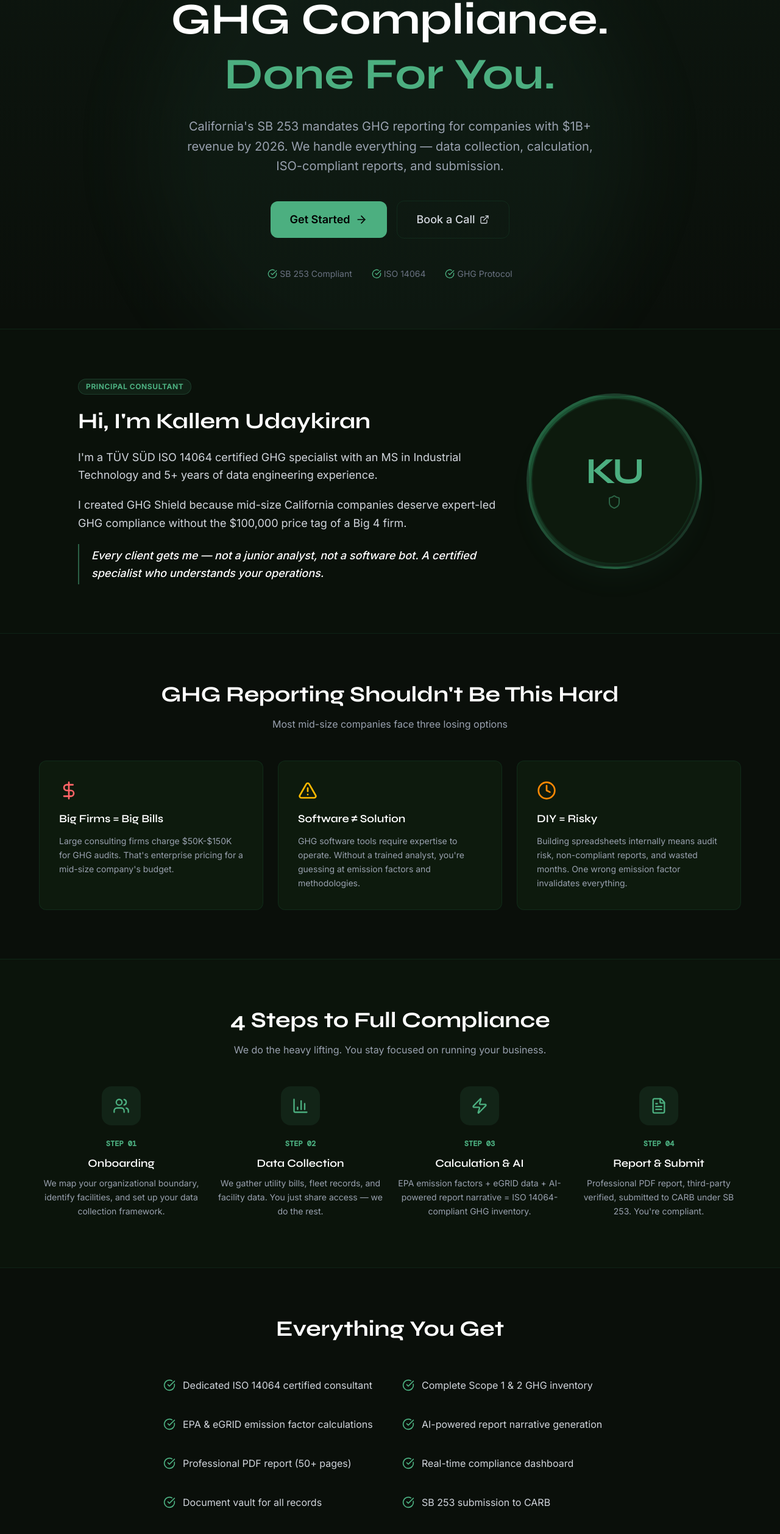
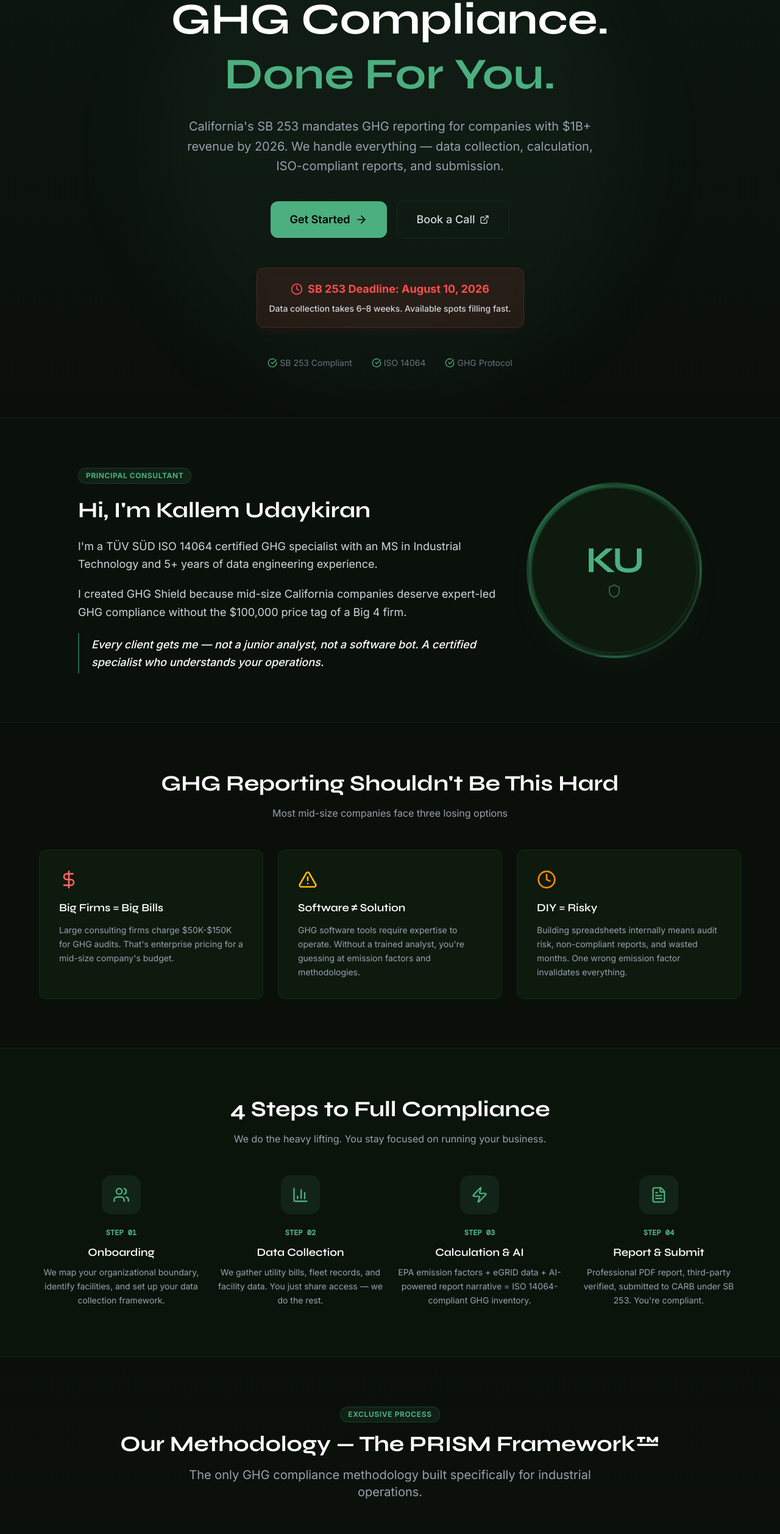
Before and after one commit to uday919/ghg_sheild, a Next.js app: page / in a window 1280 px wide. Shown: the part 234-2749 px from the top of the page at 61% size. Built offline with nearby package versions, Linux system fonts and the light colour scheme; grey boxes are pictures that could not be loaded; a web font is replaced by a local one.

Commit message:
feat: add urgency timeline, PRISM methodology section, and fix footer links

```diff
--- a/app/(public)/page.tsx
+++ b/app/(public)/page.tsx
@@ -73,6 +73,16 @@ export default function LandingPage() {
                             Book a Call
                             <ExternalLink className="w-4 h-4" />
                         </a>
+                    </div>
+
+                    <div className="mt-12 inline-flex flex-col items-center p-5 bg-[#ff4d4d]/10 border border-[#ff4d4d]/20 rounded-xl max-w-xl mx-auto backdrop-blur-sm shadow-lg shadow-[#ff4d4d]/5">
+                        <div className="flex items-center gap-2 text-[#ff4d4d] font-bold mb-2 text-lg">
+                            <Clock className="w-5 h-5" />
+                            <span>SB 253 Deadline: August 10, 2026</span>
+                        </div>
+                        <p className="text-sm text-gray-300 text-center font-medium">
+                            Data collection takes 6–8 weeks. Available spots filling fast.
+                        </p>
                     </div>
 
                     <div className="flex items-center justify-center gap-8 mt-12 text-sm text-gray-500">
@@ -196,6 +206,42 @@ export default function LandingPage() {
                                     {item.title}
                                 </h3>
                                 <p className="text-sm text-gray-400 leading-relaxed">{item.description}</p>
+                            </div>
+                        ))}
+                    </div>
+                </div>
+            </section>
+
+            {/* PRISM Framework */}
+            <section className="py-20 px-4 sm:px-6 lg:px-8 border-t border-[#1a5c3844] bg-gradient-to-b from-[#0a0f0a] to-[#0d1a0d]/30">
+                <div className="max-w-6xl mx-auto">
+                    <div className="text-center mb-16">
+                        <div className="inline-flex items-center gap-2 px-3 py-1 bg-[#4CAF80]/10 border border-[#4CAF80]/20 rounded-full text-xs font-bold text-[#4CAF80] mb-4 tracking-wider uppercase">
+                            Exclusive Process
+                        </div>
+                        <h2 className="text-3xl sm:text-4xl font-bold font-[family-name:var(--font-syne)] mb-4">
+                            Our Methodology — The PRISM Framework™
+                        </h2>
+                        <p className="text-xl text-gray-400 max-w-2xl mx-auto">
+                            The only GHG compliance methodology built specifically for industrial operations.
+                        </p>
+                    </div>
+
+                    <div className="grid grid-cols-1 sm:grid-cols-2 md:grid-cols-5 gap-4">
+                        {[
+                            { letter: 'P', title: 'Process Mapping', desc: 'Identify emission sources across operations' },
+                            { letter: 'R', title: 'Raw Data Architecture', desc: 'Structure utility and operational data' },
+                            { letter: 'I', title: 'Inventory Calculation', desc: 'Apply EPA and eGRID methodologies' },
+                            { letter: 'S', title: 'Structured Verification', desc: 'Prepare audit-ready trails for CPAs' },
+                            { letter: 'M', title: 'Management Intelligence', desc: 'Deliver actionable insights via dashboard' }
+                        ].map((item, idx) => (
+                            <div key={idx} className="bg-[#0d1a0d] border border-[#1a5c3844] rounded-2xl p-6 text-center hover:border-[#4CAF80]/40 transition-all flex flex-col items-center group shadow-lg shadow-black/20 relative overflow-hidden">
+                                <div className="absolute top-0 right-0 w-16 h-16 bg-[#4CAF80]/5 rounded-bl-full -z-10 group-hover:scale-150 transition-transform duration-500"></div>
+                                <div className="w-16 h-16 rounded-full bg-[#1a2e1a] border border-[#4CAF80]/20 flex items-center justify-center mb-5 group-hover:scale-110 group-hover:bg-[#4CAF80]/20 transition-all shadow-inner">
+                                    <span className="text-3xl font-black text-[#4CAF80] font-[family-name:var(--font-syne)] tracking-tighter">{item.letter}</span>
+                                </div>
+                                <h3 className="font-bold text-white mb-3 leading-tight font-[family-name:var(--font-syne)]">{item.title}</h3>
+                                <p className="text-sm text-gray-400 leading-relaxed">{item.desc}</p>
                             </div>
                         ))}
                     </div>
@@ -415,11 +461,6 @@ export default function LandingPage() {
             {/* CTA */}
             <section className="py-20 px-4 sm:px-6 lg:px-8 border-t border-[#1a5c3844] bg-gradient-to-b from-[#0d1a0d] to-[#0a0f0a]">
                 <div className="max-w-3xl mx-auto text-center">
-                    <div className="inline-flex items-center gap-2 px-4 py-1.5 bg-red-500/10 border border-red-500/20 rounded-full text-sm text-red-400 mb-6">
-                        <Clock className="w-4 h-4" />
-                        Deadline: August 10, 2026
-                    </div>
-
                     <h2 className="text-3xl sm:text-4xl font-bold font-[family-name:var(--font-syne)] mb-6">
                         Don&apos;t Wait Until It&apos;s Too Late
                     </h2>
@@ -449,9 +490,9 @@ export default function LandingPage() {
                         <span className="text-xs text-gray-500 ml-2">© {new Date().getFullYear()}</span>
                     </div>
                     <div className="flex items-center gap-6 text-sm text-gray-500">
-                        <a href="#" className="hover:text-white transition-colors">Privacy Policy</a>
-                        <a href="#" className="hover:text-white transition-colors">Terms of Service</a>
-                        <a href="mailto:support@ghgshield.com" className="hover:text-white transition-colors">Contact</a>
+                        <a href="/privacy" className="hover:text-white transition-colors">Privacy Policy</a>
+                        <a href="/terms" className="hover:text-white transition-colors">Terms of Service</a>
+                        <a href="mailto:hello@ghgshield.com" className="hover:text-white transition-colors">Contact</a>
                     </div>
                 </div>
             </footer>
```
